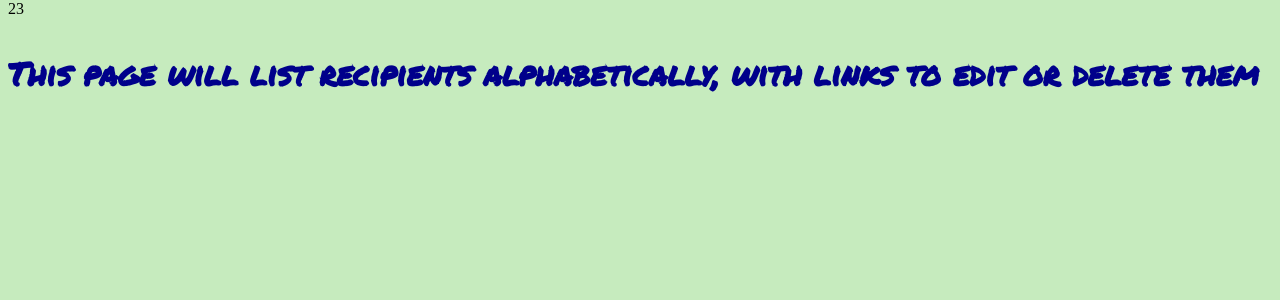
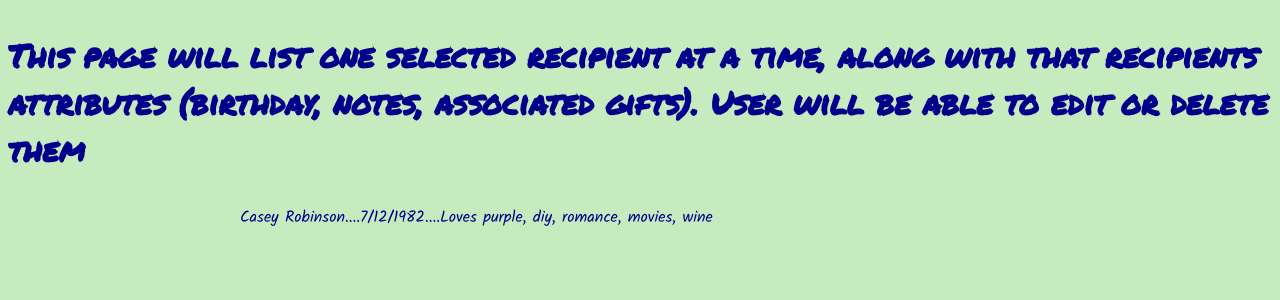
Before and after one commit to hudspace/gift_project, a Django app: page /idea_tracker/recipient_detail/23/ in a window 1280 px wide. Shown: the part 113-413 px from the top of the page. Run offline with Django 3.2, Linux system fonts and the light colour scheme; data comes from the database, SQL or seed files in the repository.

Commit message:
Got a working detail view. Just prints out individual instance info to a template.

```diff
--- a/gift_project/assets/css/layout.css
+++ b/gift_project/assets/css/layout.css
@@ -84,3 +84,8 @@ label, input {
 input {
     margin-bottom: 2em;
 }
+
+.recipient-detail label {
+    font-family: 'Kalam', cursive;
+    font-size: xx-large;
+}
--- a/gift_project/idea_tracker/models.py
+++ b/gift_project/idea_tracker/models.py
@@ -10,7 +10,9 @@ class Recipient(models.Model):
     notes = models.TextField(max_length=255, blank=True)
 
     def __str__(self):
-        return "{} {}".format(self.first_name, self.last_name)
+        return "{} {}....{}....{}".format(self.first_name, self.last_name, self.birthday, self.notes)
+
+
 
     def get_absolute_url(self):
         return reverse('views.recipient_detail', args=[str(self.id)])
--- a/gift_project/idea_tracker/templates/idea_tracker/recipient_detail.html
+++ b/gift_project/idea_tracker/templates/idea_tracker/recipient_detail.html
@@ -3,7 +3,13 @@
 
 {% block content %}
 
-    {{ first_name }}
+<h3>This page will list one selected recipient at a time, along with that recipients attributes (birthday, notes, associated gifts). User will be able to edit or delete them</h3>
+
+
+
+    <form>
+        <label class='recipient-detail'>{{ recipient }}</label>
+    </form>
 
 
 
@@ -15,8 +21,4 @@
             {% endfor %}-->
 
 
-    </table>
-
-<h3>This page will list recipients alphabetically, with links to edit or delete them</h3>
-
 {% endblock %}
--- a/gift_project/idea_tracker/urls.py
+++ b/gift_project/idea_tracker/urls.py
@@ -6,5 +6,5 @@ urlpatterns = [
     url(r'^forms/recipient_form/', views.recipient_form, name='recipient_form'),
     url(r'^forms/gift_form/', views.gift_form, name='gift_form'),
     url(r'^shoppinglist/', views.shopping_list, name='shopping_list'),
-    url(r'^recipient_detail/(?P<first_name>[-\w\d\_]+)/$', views.recipient_detail, name='recipient_detail'),
+    url(r'^recipient_detail/(?P<pk>[-\w\d\_]+)/$', views.recipient_detail, name='recipient_detail'),
 ]
--- a/gift_project/idea_tracker/views.py
+++ b/gift_project/idea_tracker/views.py
@@ -37,9 +37,10 @@ def shopping_list(request, first_name):
     recipients = models.Recipient.objects.filter(first_name=first_name)
     return render(request, 'idea_tracker/shoppinglist.html', {'recipients': recipients, 'gifts': gifts, 'shoppingList': shoppingList})
 
-def recipient_detail(request, first_name):
-    recipients = models.Recipient.objects.filter(first_name=first_name)
-    return render(request, 'idea_tracker/recipient_detail.html', {'first_name': first_name})
+def recipient_detail(request, pk):
+    recipient = get_object_or_404(models.Recipient, pk=pk)
+    return render(request, 'idea_tracker/recipient_detail.html',
+        {'recipient': recipient,})
 
 def recipient_edit(request):
     recipient = get_object_or_404(models.Recipient)
```
Also changed, not shown: gift_project/Recipientl.db (added).
